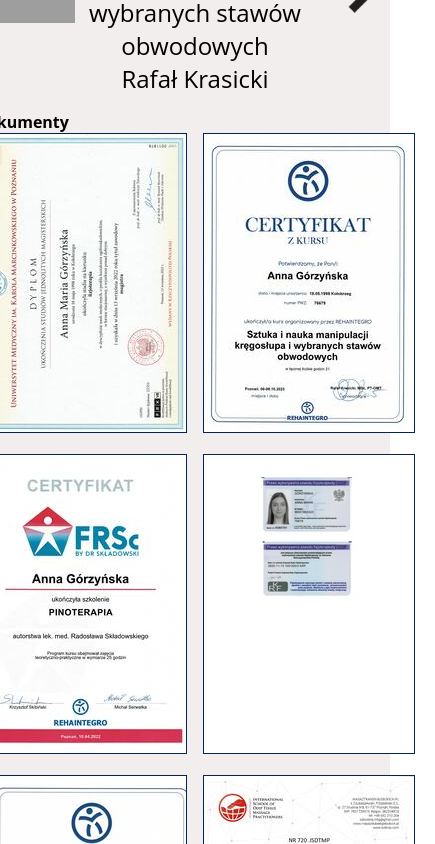
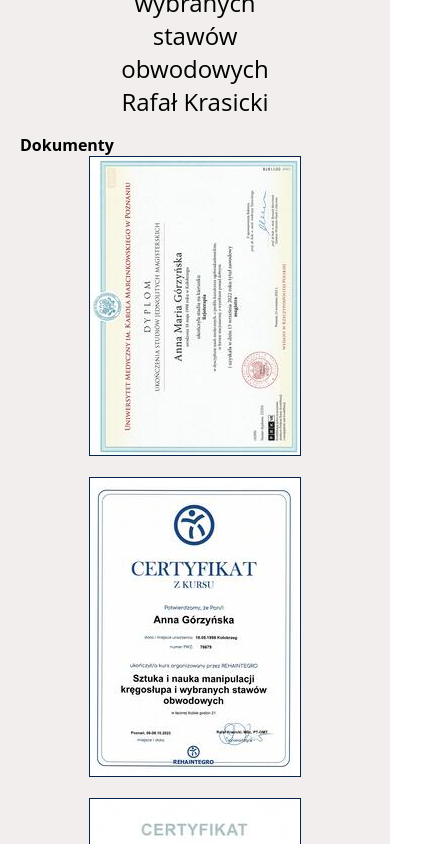
Before and after one commit to Krzykarc/ania, a Nuxt app: page /o-mnie in a window 390 px wide. Shown: the part 2340-3184 px from the top of the page, 435 px wide, since content can reach past the window. Built offline with nearby package versions, Linux system fonts and the light colour scheme; grey boxes are pictures that could not be loaded.

Commit message:
fix scroll

```diff
--- a/pages/o-mnie/index.vue
+++ b/pages/o-mnie/index.vue
@@ -179,6 +179,12 @@ const documents: Document[] = [
   }
 }
 
+@media screen and (max-width: 480px) {
+  .documents {
+    grid-template-columns: auto;
+  }
+}
+
 .documentImage {
   border: solid 1px var(--color-primary-dark);
   transition: 0.8s;
```
